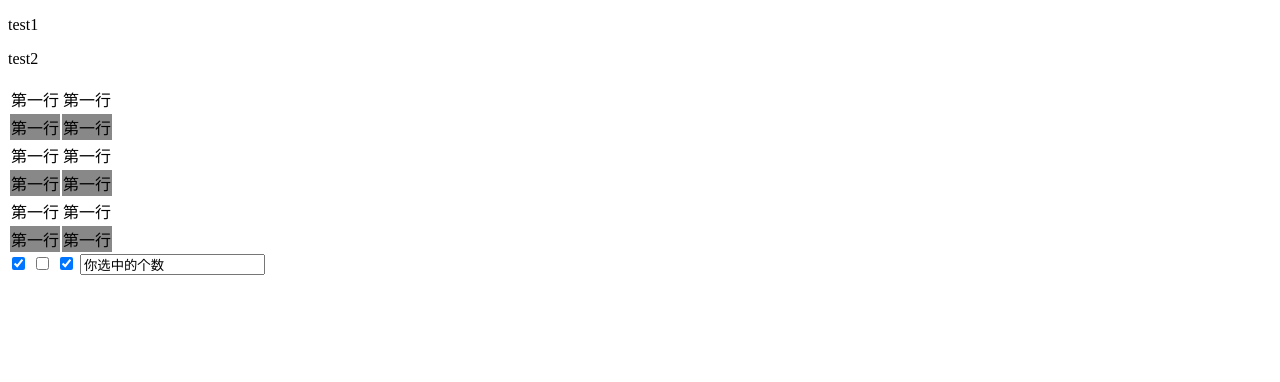
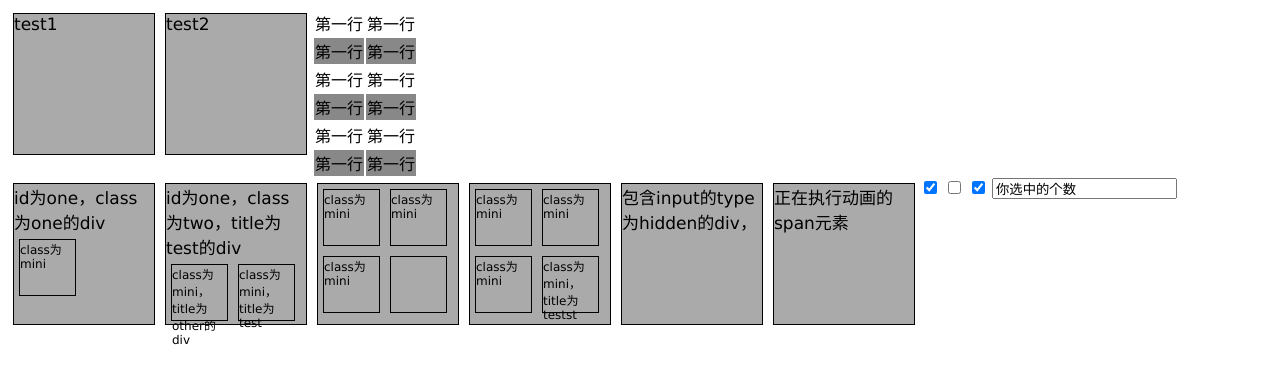
Before and after one commit to maHouse/sec-change, a plain HTML site: page jQuery学习/锋利的jQuery学习-第二章.html in a window 1280 px wide. Drawn offline with Linux system fonts and the light colour scheme.

Commit message:
sec-charter

```diff
--- a/jQuery学习/锋利的jQuery学习-第二章.html
+++ b/jQuery学习/锋利的jQuery学习-第二章.html
@@ -3,6 +3,29 @@
 <head>
 	<meta charset="UTF-8">
 	<title>锋利的jQuery第二章</title>
+	<style>
+		div,span,p{
+			width: 140px;
+			height: 140px;
+			margin: 5px;
+			background: #aaa;
+			border: #000 1px solid;
+			float: left;
+			font-size: 17px;
+			font-family: Verdana;
+		}
+
+		div.mini{
+			width: 55px;
+			height: 55px;
+			background: #aaa;
+			font-size: 12px;
+		}
+
+		div.hide{
+			display: none;
+		}
+	</style>
 </head>
 <body>
 	<!-- 1.给每个p元素添加click事件 -->
@@ -47,6 +70,44 @@
 	<input type="checkbox" value="2" name="check">
 	<input type="checkbox" value="3" name="check" checked>
 	<input type="buttom" value="你选中的个数" id="btn">
+
+
+	<!-- 选择器的学习 -->
+
+	<div class="one" id="one">
+		id为one，class为one的div
+		<div class="mini"> class为mini</div>
+	</div>
+
+	<div class="one" id="two" title="test">
+		id为one，class为two，title为test的div
+		<div class="mini" title="other">class为mini，title为other的div</div>
+		<div class="mini" title="test">class为mini，title为test</div>
+	</div>
+
+	<div class="one">
+		<div class="mini">class为mini</div>
+		<div class="mini">class为mini</div>
+		<div class="mini">class为mini</div>
+		<div class="mini"></div>
+	</div>
+
+	<div class="one">
+		<div class="mini">class为mini</div>
+		<div class="mini">class为mini</div>
+		<div class="mini">class为mini</div>
+		<div class="mini" title="testst">class为mini，title为testst</div>
+	</div>
+
+	<div style="display: none;" class="none">style的display为none的div</div>
+
+	<div class="hide">class为hide的div</div>
+
+	<div>
+		包含input的type为hidden的div，<input type="hidden" size="8">
+	</div>
+
+	<span id="mover">正在执行动画的span元素</span>
 </body>
 </html>
 <script>
```
